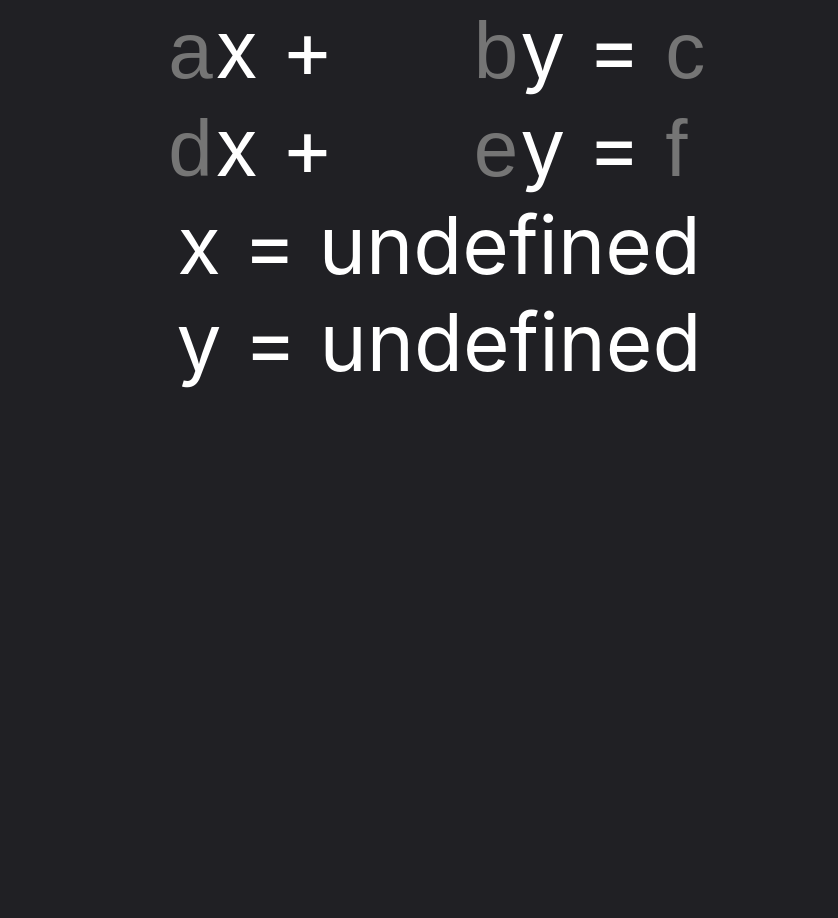
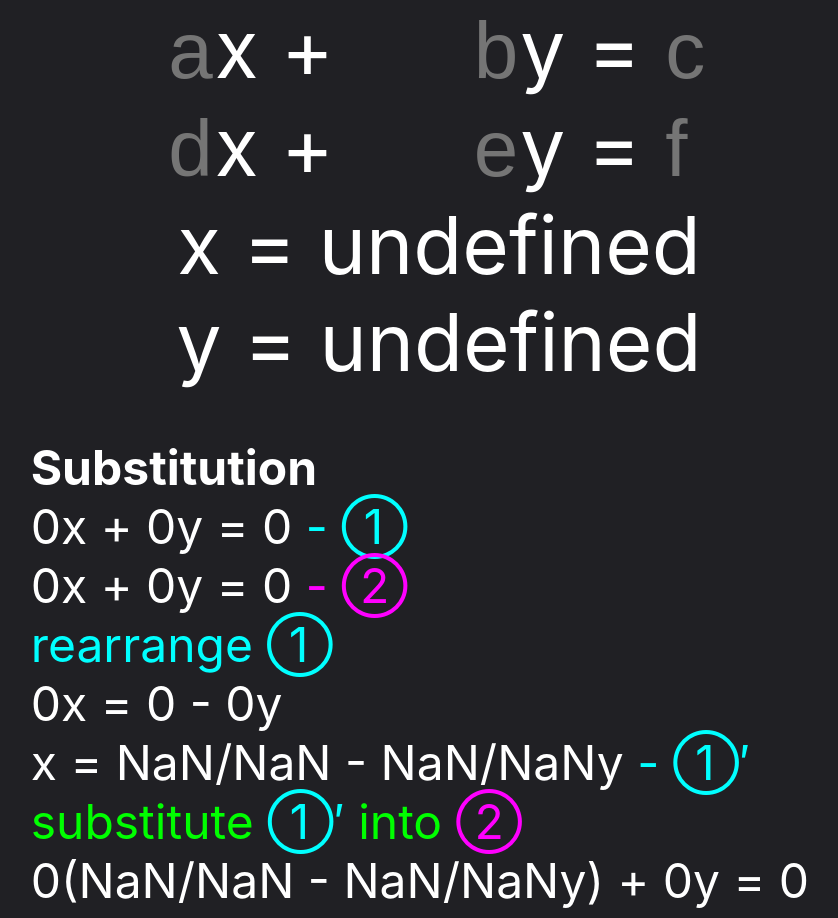
Before and after one commit to Tonmaiii/sole, a Svelte app: page / in a window 1280 px wide. Shown: the top 918 px of the page, without its empty margins (201-1039 px from the left). Before the commit the page ends 800 px from the top, so only its background shows below. Built offline with nearby package versions, Linux system fonts and the light colour scheme.

Commit message:
substitution

```diff
--- a/src/App.svelte
+++ b/src/App.svelte
@@ -1,6 +1,7 @@
 <script lang="ts">
     import InputEquations from './components/InputEquations.svelte'
     import Results from './components/Results.svelte'
+    import ResultsSubstitution from './components/ResultsSubstitution.svelte'
     import Matrix from './util/matrix'
     import Scalar from './util/scalar'
 
@@ -15,6 +16,7 @@
     <!-- <h1>System Of Linear Equations</h1> -->
     <InputEquations bind:A bind:v />
     <Results {A} {v} />
+    <ResultsSubstitution {A} {v} />
 </main>
 
 <style>
--- /dev/null
+++ b/src/components/ResultsSubstitution.svelte
@@ -0,0 +1,65 @@
+<script lang="ts">
+    import type Matrix from '../util/matrix'
+    import Scalar from '../util/scalar'
+    import solve from '../util/solve'
+
+    export let A: Matrix
+    export let v: Matrix
+
+    $: result = solve(A, v)
+    $: [a, b, d, e] = A.data.flat()
+    $: [c, f] = v.data.flat()
+
+    $: y = Scalar.div(
+        Scalar.sub(f, Scalar.mul(Scalar.div(c, a), d)),
+        Scalar.sub(e, Scalar.mul(Scalar.div(b, a), d))
+    )
+    $: x = Scalar.sub(Scalar.div(c, a), Scalar.mul(Scalar.div(b, a), y))
+</script>
+
+<p>
+    <strong> Substitution</strong><br />
+    {a}x + {b}y = {c} <blue> - ①</blue><br />
+    {d}x + {e}y = {f} <pink> - ②</pink><br />
+    <blue>rearrange ①</blue><br />
+    {a}x = {c} - {b}y<br />
+    x = {Scalar.div(c, a)} - {Scalar.div(b, a)}y <blue> - ①′</blue><br />
+    <lime>substitute <blue>①′</blue> into <pink>②</pink></lime><br />
+    {d}({Scalar.div(c, a)} - {Scalar.div(b, a)}y) + {e}y = {f}<br />
+    {Scalar.mul(Scalar.div(c, a), d)} - {Scalar.mul(Scalar.div(b, a), d)}y + {e}y
+    = {f}<br />
+    {Scalar.mul(Scalar.div(c, a), d)} + {Scalar.sub(
+        e,
+        Scalar.mul(Scalar.div(b, a), d)
+    )}y = {f}<br />
+    {Scalar.mul(Scalar.div(c, a), d)} + {Scalar.sub(
+        e,
+        Scalar.mul(Scalar.div(b, a), d)
+    )}y = {f}<br />
+    {Scalar.sub(e, Scalar.mul(Scalar.div(b, a), d))}y = {Scalar.sub(
+        f,
+        Scalar.mul(Scalar.div(c, a), d)
+    )}<br />
+    y = {y} <pink> - ②′</pink><br />
+    <lime>substitute <pink>②′</pink> into <blue>①′</blue></lime><br />
+    x = {Scalar.div(c, a)} - {Scalar.div(b, a)}({y})<br />
+    x = {Scalar.div(c, a)} - {Scalar.mul(Scalar.div(b, a), y)}<br />
+    x = {x}<br />
+    ({x}, {y})
+</p>
+
+<style>
+    p {
+        font-size: 3em;
+    }
+
+    blue {
+        color: #0ff;
+    }
+    pink {
+        color: #f0f;
+    }
+    lime {
+        color: #0f0;
+    }
+</style>
--- a/src/util/scalar.ts
+++ b/src/util/scalar.ts
@@ -1,5 +1,5 @@
 const gcd = (a: number, b: number) => {
-    if (b === 0) {
+    if (!b) {
         return a
     }
 
```
